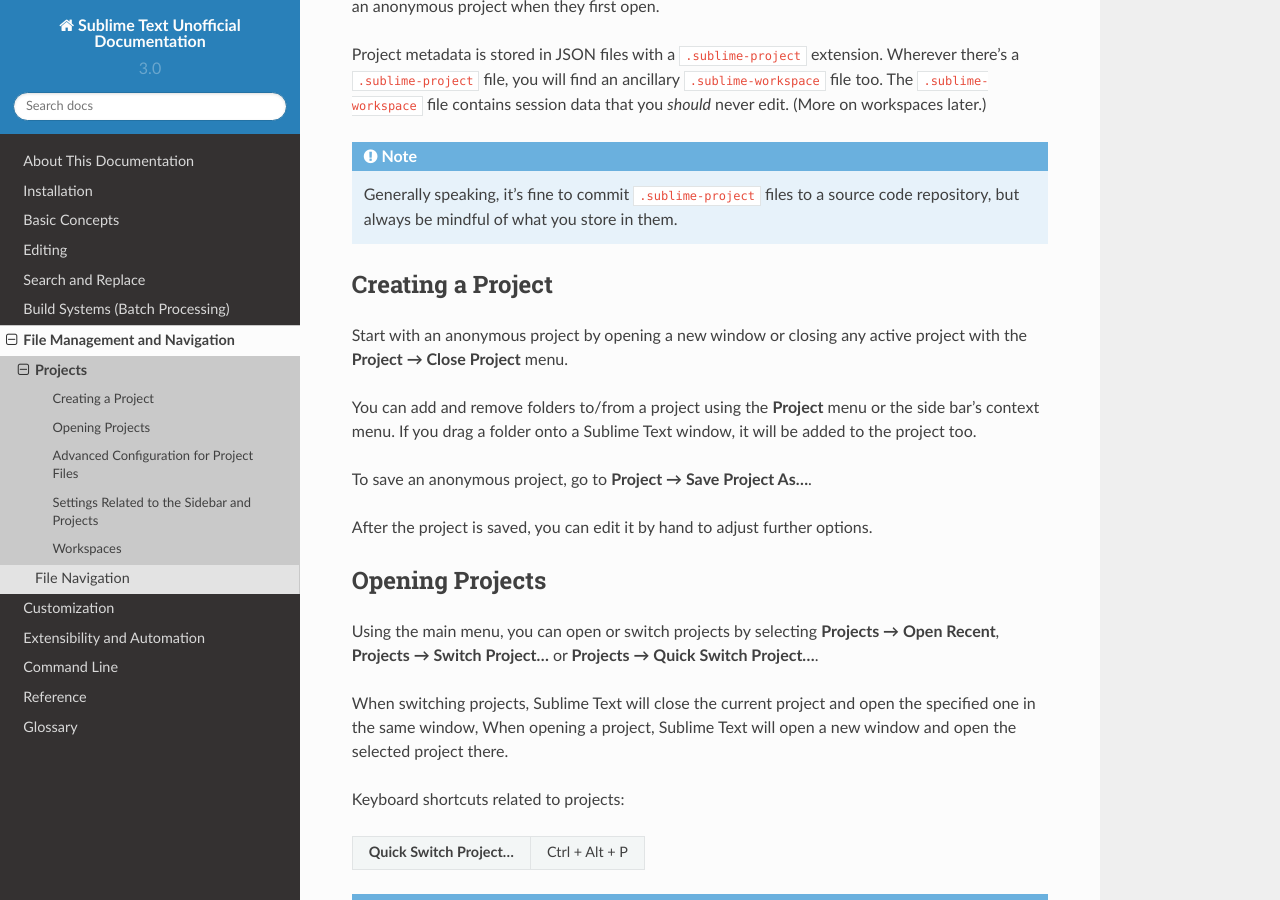
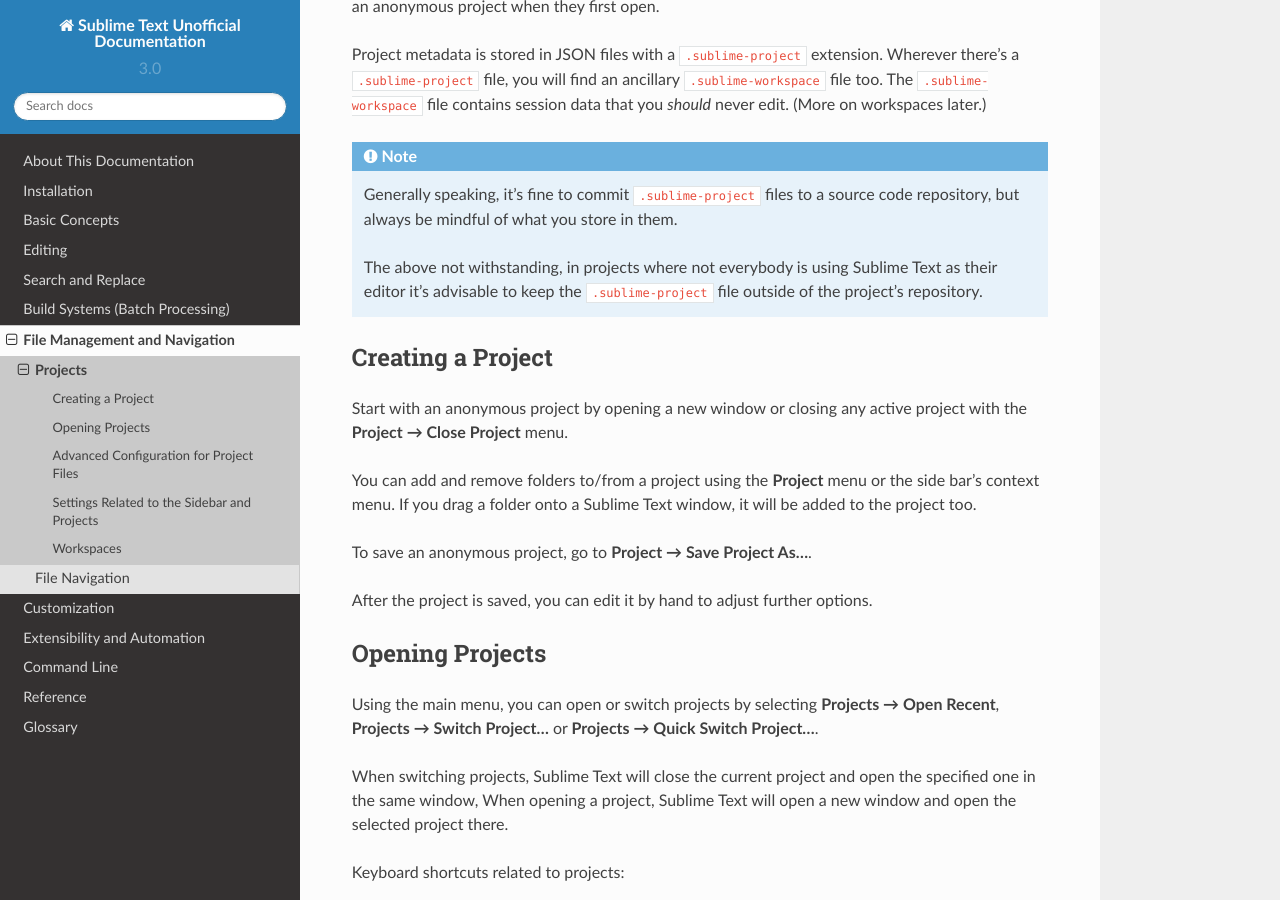
Before and after one commit to guillermooo/sublime-undocs, a Sphinx documentation site: the page built from source/file_management/projects.rst, in a window 1280 px wide and 900 px high, scrolled down 357 px. Built offline with Sphinx 7.4.7 and the Read the Docs theme 2.0.0, drawn with Linux system fonts in a browser that asks for light colours; some of the changed text lies outside the part shown.

Commit message:
add notes to projects topic

```diff
--- a/source/file_management/projects.rst
+++ b/source/file_management/projects.rst
@@ -33,6 +33,11 @@
    it's fine to commit ``.sublime-project`` files
    to a source code repository,
    but always be mindful of what you store in them.
+
+   The above not withstanding, in projects where not everybody
+   is using Sublime Text as their editor
+   it's advisable to keep the ``.sublime-project`` file
+   outside of the project's repository.
 
 
 Creating a Project
```
Also changed, not shown: other parts of source/file_management/projects.rst (+1 -0 lines).
